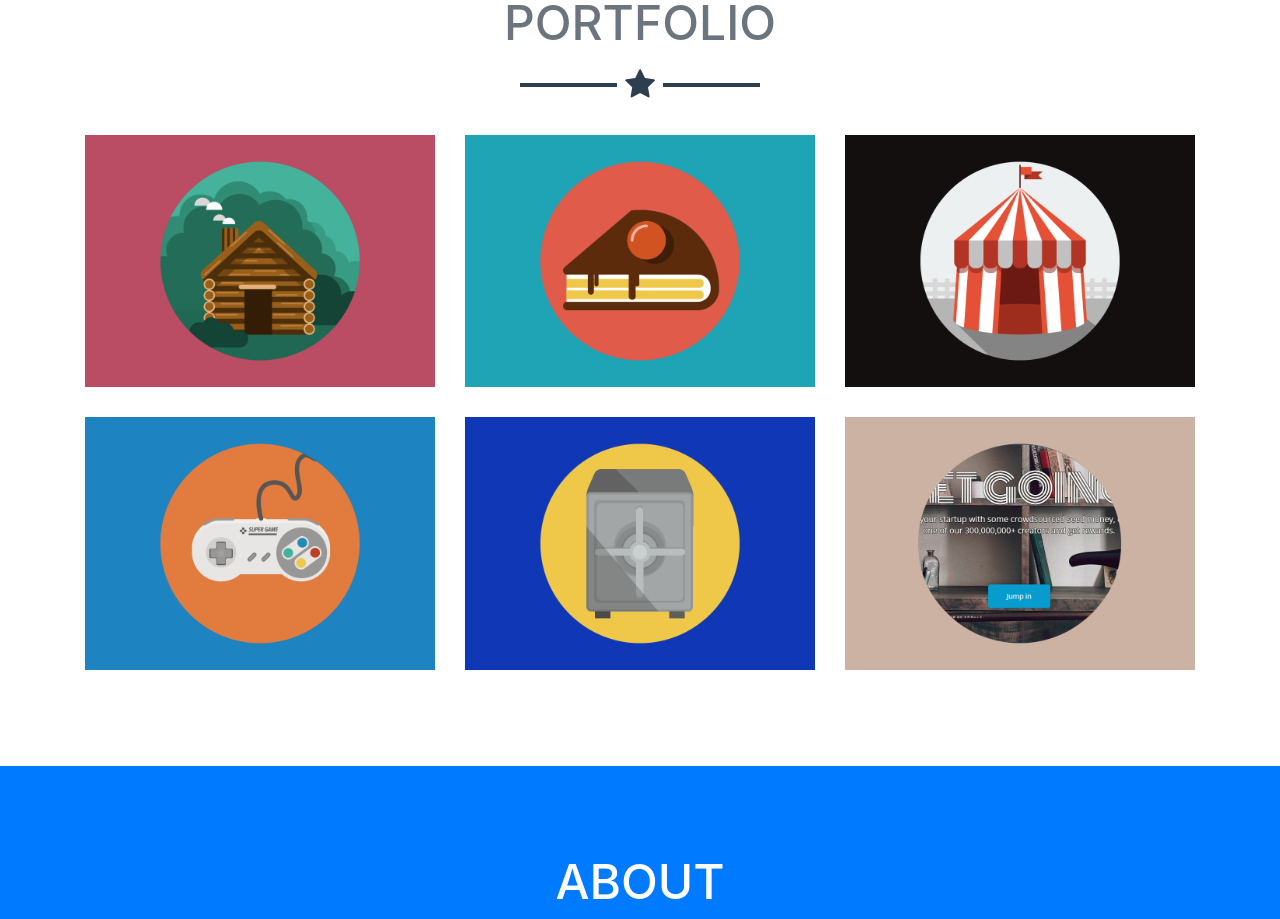
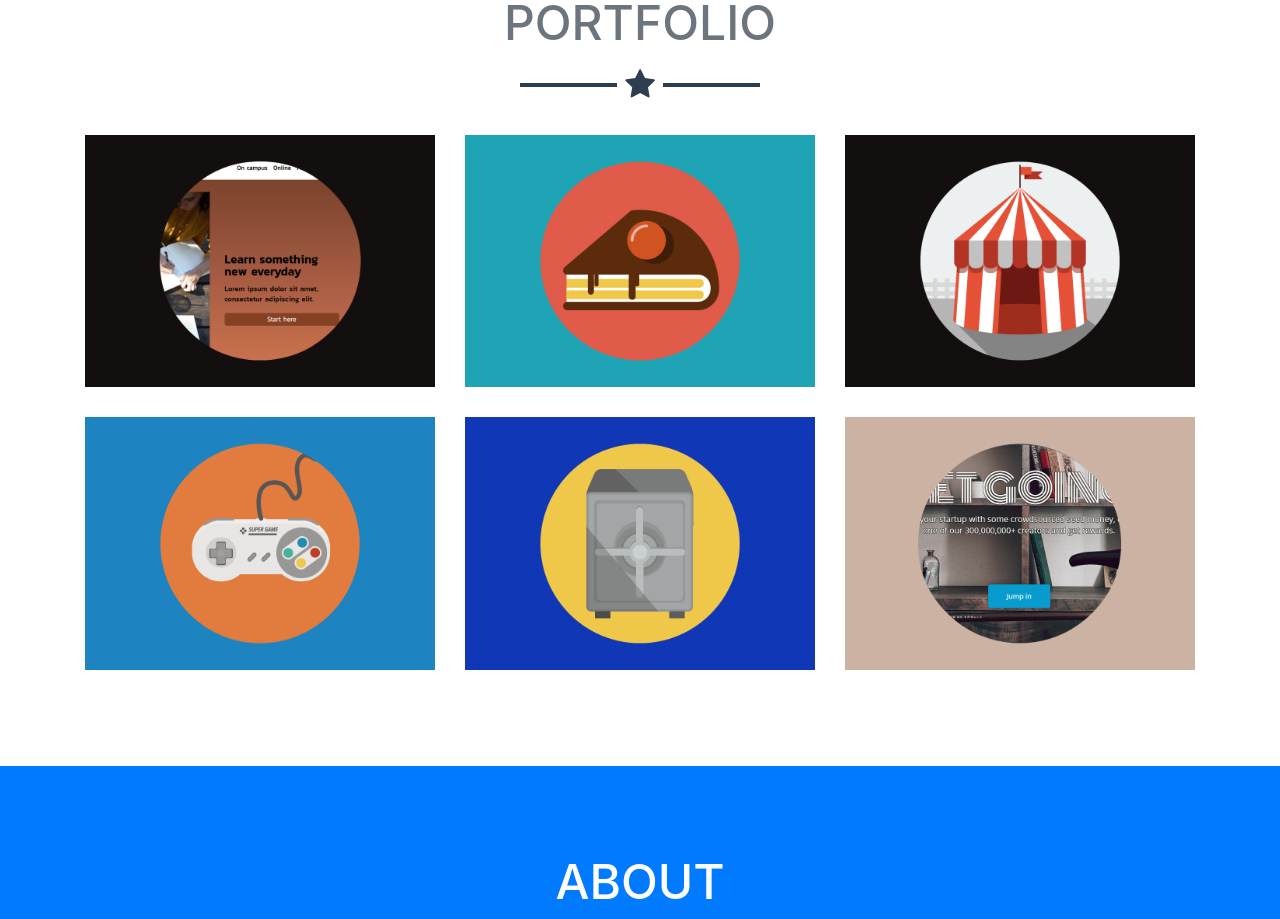
Before and after one commit to pkoukia/pkoukia.github.io, a website with bundled scripts: page index.html in a window 1280 px wide. Shown: the part 773-1692 px from the top of the page. Built offline with nearby package versions, Linux system fonts and the light colour scheme.

Commit message:
add colmar academy portfolio photo

```diff
--- a/index.html
+++ b/index.html
@@ -78,7 +78,7 @@
                   <i class="fa fa-search-plus fa-3x"></i>
                 </div>
               </div>
-              <img class="img-fluid" src="img/portfolio/cabin.png" alt="">
+              <img class="img-fluid" src="img/portfolio/colmar-academy1.png" alt="">
             </a>
           </div>
           <div class="col-md-6 col-lg-4">
@@ -274,7 +274,7 @@
             <div class="col-lg-8 mx-auto">
               <h2 class="text-secondary text-uppercase mb-0">Colmar Academy</h2>
               <hr class="star-dark mb-5">
-              <img class="img-fluid mb-5" src="img/portfolio/cabin.png" alt="">
+              <img class="img-fluid mb-5" src="img/portfolio/colmar-academy1.png" alt="">
               <p class="mb-5">A landing page for an educational institution. <a href="http://parhamkoukia.com/colmar-academy/" target="blank">Click here</a> to view.</p>
               <a class="btn btn-primary btn-lg rounded-pill portfolio-modal-dismiss" href="#">
                 <i class="fa fa-close"></i>
```
Also changed, not shown: img/portfolio/cabin.png (deleted), img/portfolio/colmar-academy1.png (added).
